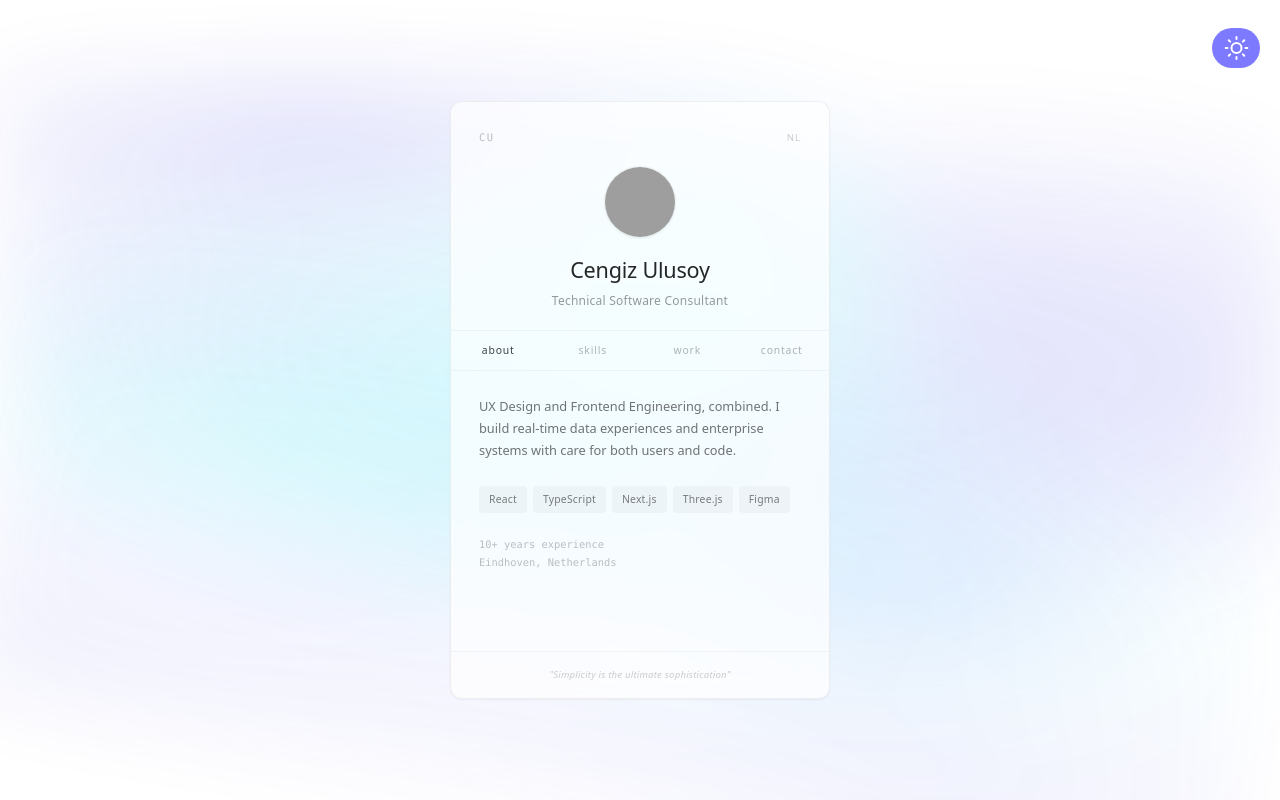
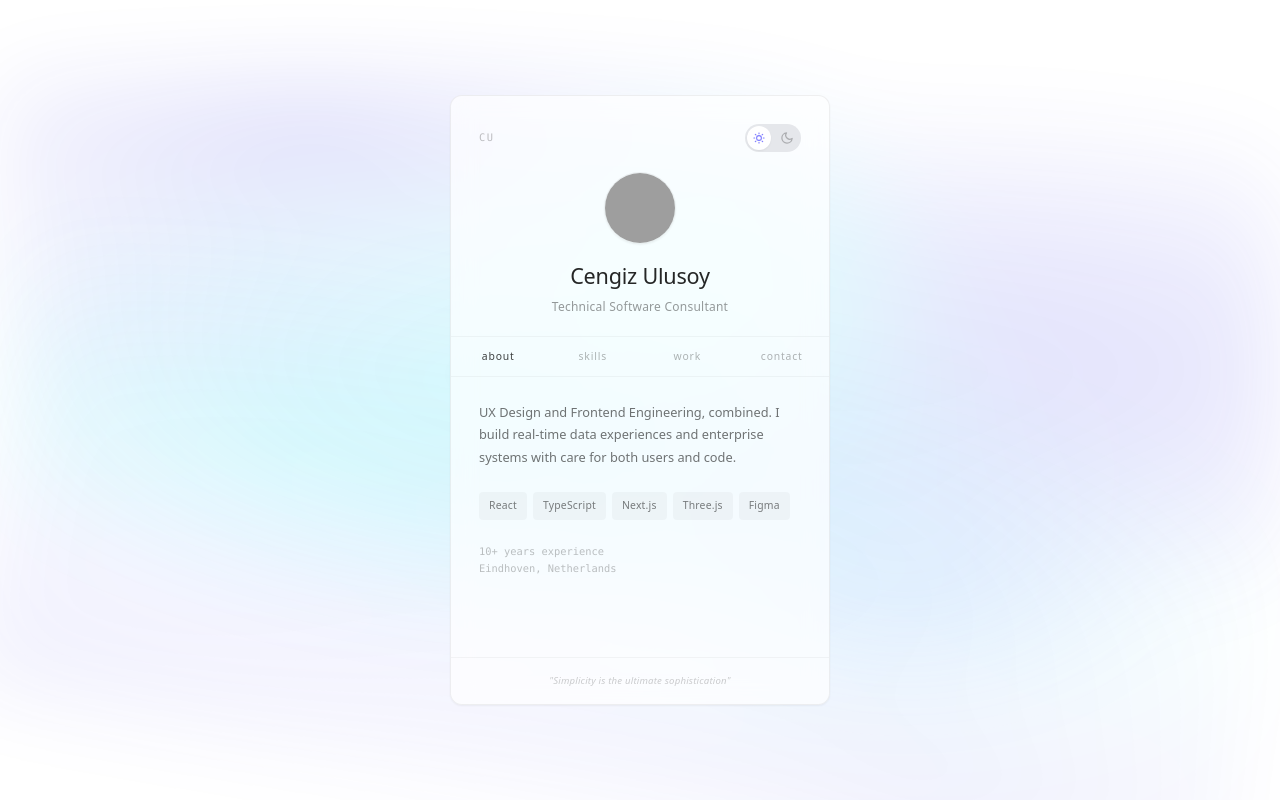
Before and after one commit to Cengizism/Cengizism.github.io, a React (Vite) app: page / in a window 1280 px wide. Built offline with nearby package versions, Linux system fonts and the light colour scheme; grey boxes are pictures that could not be loaded.

Commit message:
refactor: imprved theme switcher

```diff
--- a/src/App.jsx
+++ b/src/App.jsx
@@ -1,4 +1,3 @@
-import ThemeSwitcher from './components/ThemeSwitcher'
 import Card from './components/Card'
 
 export default function App() {
@@ -6,7 +5,6 @@ export default function App() {
     <div className="relative w-full min-h-screen overflow-hidden bg-white dark:bg-gray-950 transition-colors duration-300">
       <div className="gradient-bg-top" />
       <div className="gradient-bg-bottom" />
-      <ThemeSwitcher />
       <div className="relative z-10 flex items-center justify-center min-h-screen p-6">
         <Card />
       </div>
--- a/src/components/Header.jsx
+++ b/src/components/Header.jsx
@@ -1,9 +1,11 @@
+import ThemeSwitcher from './ThemeSwitcher'
+
 export default function Header() {
   return (
     <div className="px-7 pt-7 pb-5 border-b border-black/[0.04] dark:border-white/[0.06]">
       <div className="flex items-center justify-between mb-5">
         <span className="text-black/25 dark:text-white/25 text-[0.65rem] tracking-[0.15em] font-mono">CU</span>
-        <span className="text-black/20 dark:text-white/20 text-[0.6rem] tracking-[0.1em]">NL</span>
+        <ThemeSwitcher />
       </div>
 
       <div className="w-[72px] h-[72px] rounded-full overflow-hidden mx-auto mb-4 border border-black/[0.06] dark:border-white/10 shadow-sm">
--- a/src/components/ThemeSwitcher.jsx
+++ b/src/components/ThemeSwitcher.jsx
@@ -1,53 +1,61 @@
-const sunIcon = (
-  <svg xmlns="http://www.w3.org/2000/svg" width="25" height="24" fill="none" viewBox="0 0 25 24">
-    <g stroke="#fff" strokeLinecap="round" strokeLinejoin="round" strokeWidth="2" clipPath="url(#sun-clip)">
+import { useState, useEffect } from 'react'
+
+const SunIcon = ({ stroke }) => (
+  <svg width="12" height="12" fill="none" viewBox="0 0 25 24">
+    <g stroke={stroke} strokeLinecap="round" strokeLinejoin="round" strokeWidth="2.2" clipPath="url(#sc)">
       <path d="M12.5 17a5 5 0 100-10 5 5 0 000 10zM12.5 1v2M12.5 21v2M4.72 4.22l1.42 1.42M18.86 18.36l1.42 1.42M1.5 12h2M21.5 12h2M4.72 19.78l1.42-1.42M18.86 5.64l1.42-1.42" />
     </g>
-    <defs>
-      <clipPath id="sun-clip">
-        <path fill="#fff" d="M0 0H24V24H0z" transform="translate(.5)" />
-      </clipPath>
-    </defs>
+    <defs><clipPath id="sc"><path fill="#fff" d="M0 0H24V24H0z" transform="translate(.5)" /></clipPath></defs>
   </svg>
 )
 
-const moonIcon = (
-  <svg xmlns="http://www.w3.org/2000/svg" width="21" height="20" fill="none" viewBox="0 0 21 20">
-    <path
-      stroke="#fff"
-      strokeLinecap="round"
-      strokeLinejoin="round"
-      strokeWidth="2"
-      d="M19.5 10.79A9 9 0 119.71 1a7 7 0 009.79 9.79v0z"
-    />
+const MoonIcon = ({ stroke }) => (
+  <svg width="12" height="12" fill="none" viewBox="0 0 21 20">
+    <path stroke={stroke} strokeLinecap="round" strokeLinejoin="round" strokeWidth="2.2" d="M19.5 10.79A9 9 0 119.71 1a7 7 0 009.79 9.79v0z" />
   </svg>
 )
 
 export default function ThemeSwitcher() {
+  const [isDark, setIsDark] = useState(
+    () => document.documentElement.classList.contains('dark')
+  )
+
+  useEffect(() => {
+    if (isDark) {
+      document.documentElement.classList.add('dark')
+      localStorage.setItem('theme', 'dark')
+    } else {
+      document.documentElement.classList.remove('dark')
+      localStorage.setItem('theme', 'light')
+    }
+  }, [isDark])
+
   return (
-    <div className="fixed right-2 sm:right-4 top-0 z-20 flex mt-6 bg-white dark:bg-gray-900 rounded-3xl p-1 w-fit scale-75 sm:scale-100">
-      <button
-        type="button"
-        aria-label="Use Dark Mode"
-        onClick={() => {
-          document.documentElement.classList.add('dark')
-          localStorage.setItem('theme', 'dark')
-        }}
-        className="flex items-center justify-center dark:bg-primary rounded-3xl p-2 w-12 h-10 transition"
-      >
-        {moonIcon}
-      </button>
-      <button
-        type="button"
-        aria-label="Use Light Mode"
-        onClick={() => {
-          document.documentElement.classList.remove('dark')
-          localStorage.setItem('theme', 'light')
-        }}
-        className="flex items-center justify-center bg-primary dark:bg-transparent rounded-3xl p-2 w-12 h-10 transition"
-      >
-        {sunIcon}
-      </button>
-    </div>
+    <button
+      type="button"
+      aria-label="Toggle theme"
+      onClick={() => setIsDark(!isDark)}
+      className={[
+        'relative flex items-center w-14 h-7 rounded-full p-0.5 transition-colors duration-300 focus:outline-none',
+        isDark ? 'bg-gray-700' : 'bg-gray-200',
+      ].join(' ')}
+    >
+      {/* icon track — two equal halves */}
+      <span className="absolute inset-0 z-20 flex pointer-events-none">
+        <span className="flex-1 flex items-center justify-center">
+          <SunIcon stroke={isDark ? 'rgba(255,255,255,0.3)' : '#7D7AFF'} />
+        </span>
+        <span className="flex-1 flex items-center justify-center">
+          <MoonIcon stroke={isDark ? '#fff' : 'rgba(0,0,0,0.25)'} />
+        </span>
+      </span>
+      {/* sliding knob */}
+      <span
+        className={[
+          'relative z-10 w-6 h-6 rounded-full shadow-sm transition-all duration-300',
+          isDark ? 'translate-x-7 bg-primary' : 'translate-x-0 bg-white',
+        ].join(' ')}
+      />
+    </button>
   )
 }
```
